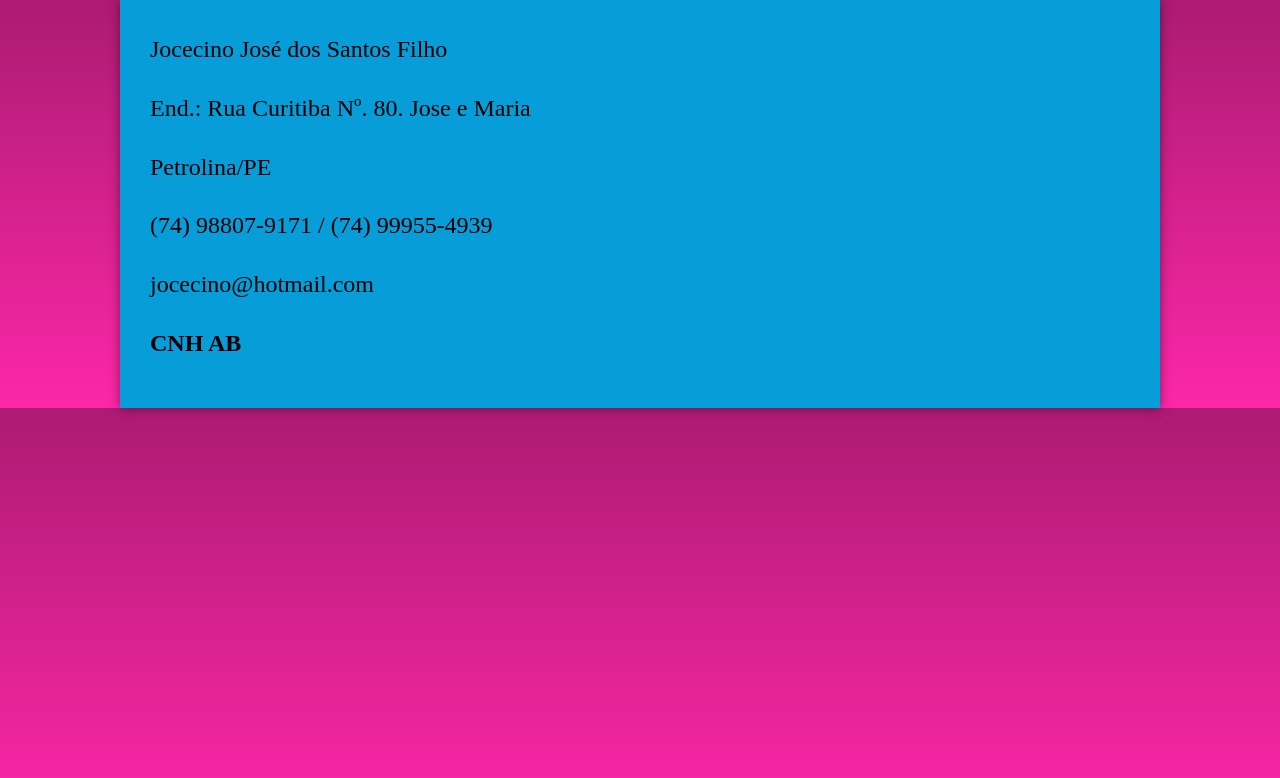
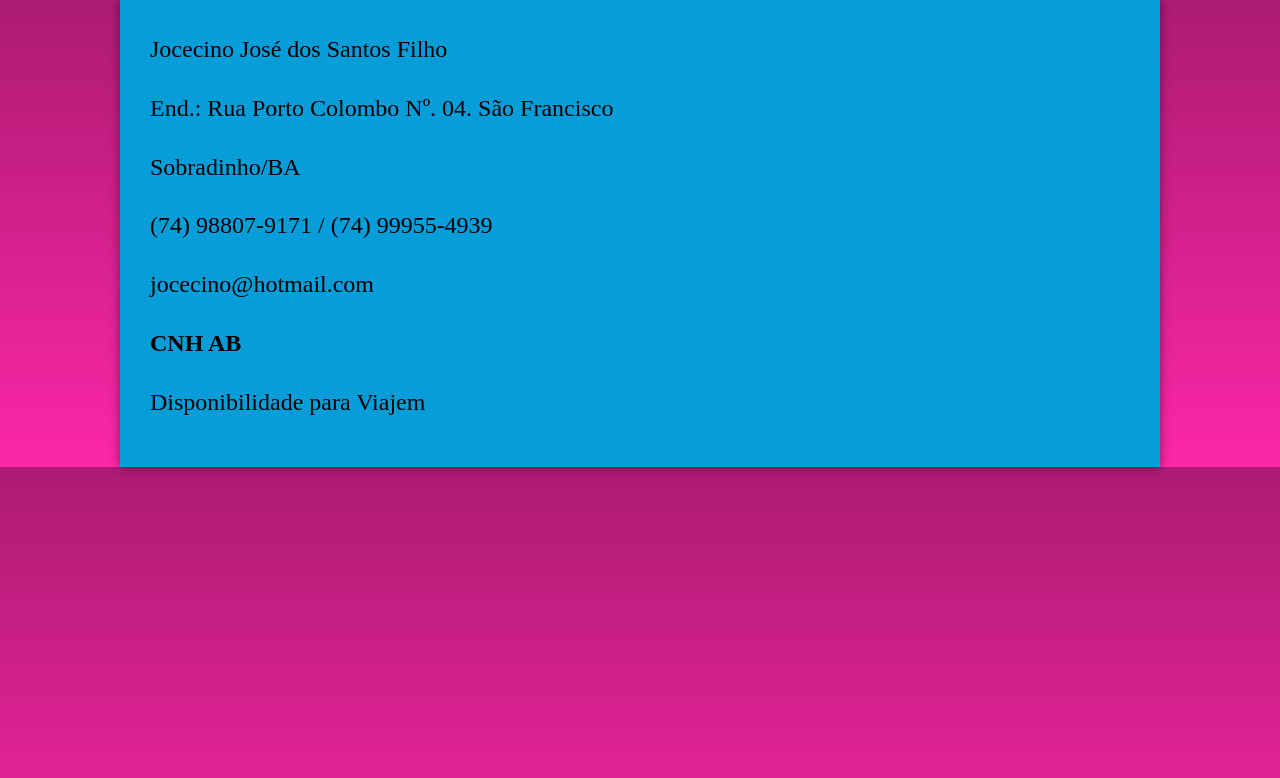
Before and after one commit to jocecino/Portfolio, a plain HTML site: page Outras Paginas/indexdados.html in a window 1280 px wide. Drawn offline with Linux system fonts and the light colour scheme; a web font is replaced by a local one.

Commit message:
Update indexdados.html
atualização de endereço

```diff
--- a/Outras Paginas/indexdados.html
+++ b/Outras Paginas/indexdados.html
@@ -10,11 +10,12 @@
 <body>
 <main>
         <p>Jocecino José dos Santos Filho</p>
-        <p>End.: Rua Curitiba Nº. 80. Jose e Maria</p>
-        <p>Petrolina/PE </p>
+        <p>End.: Rua Porto Colombo Nº. 04. São Francisco</p>
+        <p>Sobradinho/BA </p>
         <p>(74) 98807-9171 / (74) 99955-4939</p>
         <p>jocecino@hotmail.com</p>
         <p><strong>CNH AB</strong></p>
+        <p> Disponibilidade para Viajem</p>
     </main>
 
 
```
